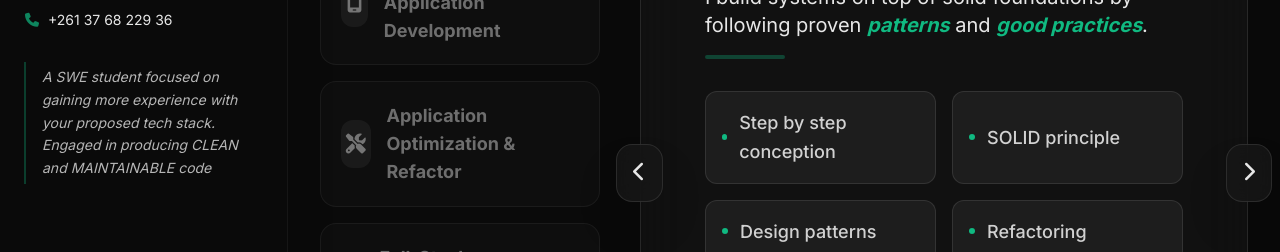
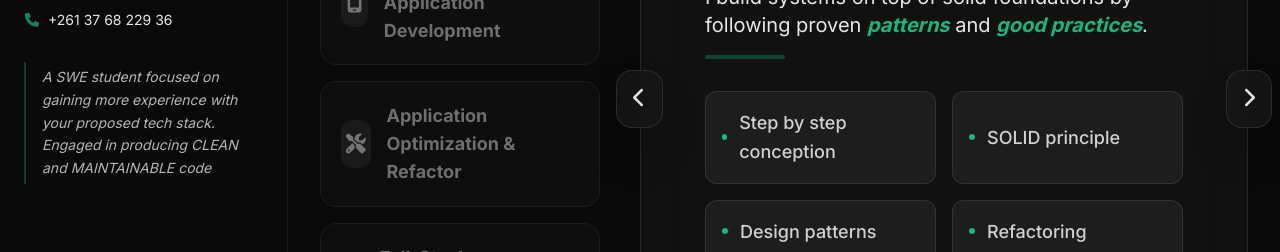
Before and after one commit to gigasandwich/giga-portfolio, a Next.js app: page / in a window 1280 px wide. Shown: the part 376-628 px from the top of the page. Built offline with nearby package versions, Linux system fonts and the light colour scheme.

Commit message:
Add a single component CardContainer to do "next/previous"
already has swiping :)

```diff
--- /dev/null
+++ b/src/components/CardContainer.tsx
@@ -0,0 +1,68 @@
+"use client";
+import { AnimatePresence, motion } from "framer-motion";
+import { ReactNode } from "react";
+
+interface CardContainerProps {
+    children: ReactNode;
+    onPrev: () => void;
+    onNext: () => void;
+    id: any; // Unique key for AnimatePresence transition
+    className?: string;
+}
+
+export default function CardContainer({ children, onPrev, onNext, id, className = "" }: CardContainerProps) {
+    return (
+        <div className="relative group/container w-full h-full">
+            {/* Chilren animation */}
+            <AnimatePresence mode="wait">
+                <motion.aside
+                    key={id}
+                    initial={{ opacity: 0, x: 20 }}
+                    animate={{ opacity: 1, x: 0 }}
+                    exit={{ opacity: 0, x: -20 }}
+                    transition={{ duration: 0.3 }}
+                    drag="x"
+                    dragConstraints={{ left: 0, right: 0 }}
+                    dragElastic={{ left: 0.15, right: 0.15 }}
+                    onDragEnd={(_, info) => {
+                        if (info.offset.x < -50) {
+                            onNext();
+                        } else if (info.offset.x > 50) {
+                            onPrev();
+                        }
+                    }}
+                    className={`
+                        p-6 lg:p-8
+                        w-full h-full overflow-y-auto
+                        bg-white/[0.03] backdrop-blur-xl
+                        border border-white/10 rounded-3xl shadow-2xl
+                        flex flex-col relative
+                        ${className}
+                    `}
+                >
+                    {children}
+                </motion.aside>
+            </AnimatePresence>
+
+            {/* Navigation Buttons - Positioned Outside/Overlapping */}
+            <div className="absolute top-1/2 -translate-y-1/2 -left-4 lg:-left-6 z-40">
+                <button
+                    onClick={onPrev}
+                    aria-label="Previous"
+                    className="p-3 lg:p-4 rounded-2xl bg-neutral-900/80 border border-white/10 text-white/90 hover:bg-primary hover:border-primary hover:scale-110 active:scale-95 backdrop-blur-md shadow-2xl transition-all duration-300 group/btn"
+                >
+                    <i className="fa-solid fa-chevron-left text-xl group-hover:-translate-x-1 transition-transform" />
+                </button>
+            </div>
+            <div className="absolute top-1/2 -translate-y-1/2 -right-4 lg:-right-6 z-40">
+                <button
+                    onClick={onNext}
+                    aria-label="Next"
+                    className="p-3 lg:p-4 rounded-2xl bg-neutral-900/80 border border-white/10 text-white/90 hover:bg-primary hover:border-primary hover:scale-110 active:scale-95 backdrop-blur-md shadow-2xl transition-all duration-300 group/btn"
+                >
+                    <i className="fa-solid fa-chevron-right text-xl group-hover:translate-x-1 transition-transform" />
+                </button>
+            </div>
+        </div>
+    );
+}
--- a/src/sections/WhatIDo.tsx
+++ b/src/sections/WhatIDo.tsx
@@ -3,7 +3,8 @@ import whatIDoData, { WhatIDoType } from "@/data/what-i-do/Main";
 import { useState } from "react";
 import Image from "next/image";
 import Title from "@/components/Title";
-import { AnimatePresence, motion } from "framer-motion";
+import { motion } from "framer-motion";
+import CardContainer from "@/components/CardContainer";
 
 
 export default function WhatIDo() {
@@ -54,21 +55,12 @@ export default function WhatIDo() {
                 </div>
 
                 {/* Right side: Detailed Description */}
-                <div className="col-span-1 lg:col-span-2 relative group/container">
-                    <AnimatePresence mode="wait">
-                        <motion.aside
-                            key={index}
-                            initial={{ opacity: 0, x: 20 }}
-                            animate={{ opacity: 1, x: 0 }}
-                            exit={{ opacity: 0, x: -20 }}
-                            transition={{ duration: 0.3 }}
-                            className={`
-                                p-6 lg:p-8
-                                h-[450px] lg:h-[750px] overflow-y-auto
-                                bg-white/[0.03] backdrop-blur-xl
-                                border border-white/10 rounded-3xl shadow-2xl
-                                flex flex-col
-                            `}
+                <div className="col-span-1 lg:col-span-2 relative">
+                    <CardContainer
+                        id={index}
+                        onPrev={prev}
+                        onNext={next}
+                        className="min-h-[450px] max-h-[450px] lg:max-h-[750px]"
                     >
                         <div className="flex items-center gap-4 mb-8 px-2 md:px-8">
                             <div className="p-4 bg-primary/20 rounded-2xl text-primary shadow-lg shadow-primary/20">
@@ -80,34 +72,12 @@ export default function WhatIDo() {
                         <div className="text-white/80 leading-relaxed text-lg px-2 md:px-8">
                             {current.description}
                         </div>
-                        </motion.aside>
-                    </AnimatePresence>
-
-                    {/* Navigation Buttons - Positioned Outside/Overlapping */}
-                    <div className="absolute top-1/2 -translate-y-1/2 -left-4 lg:-left-6 z-40">
-                        <button
-                            onClick={prev}
-                            aria-label="Previous"
-                            className="p-3 lg:p-4 rounded-2xl bg-neutral-900/80 border border-white/10 text-white/90 hover:bg-primary hover:border-primary hover:scale-110 active:scale-95 backdrop-blur-md shadow-2xl transition-all duration-300 group/btn"
-                        >
-                            <i className="fa-solid fa-chevron-left text-xl group-hover:-translate-x-1 transition-transform" />
-                        </button>
-                    </div>
-                    <div className="absolute top-1/2 -translate-y-1/2 -right-4 lg:-right-6 z-40">
-                        <button
-                            onClick={next}
-                            aria-label="Next"
-                            className="p-3 lg:p-4 rounded-2xl bg-neutral-900/80 border border-white/10 text-white/90 hover:bg-primary hover:border-primary hover:scale-110 active:scale-95 backdrop-blur-md shadow-2xl transition-all duration-300 group/btn"
-                        >
-                            <i className="fa-solid fa-chevron-right text-xl group-hover:translate-x-1 transition-transform" />
-                        </button>
-                    </div>
+                    </CardContainer>
                 </div>
             </div>
         </>
     );
 }
-
 const WhatIDoCard = ({
     whatIDo,
     active,
```
Also changed, not shown: src/sections/Experience.tsx (+28 -35 lines). Lines whose indentation alone changed are shown as unchanged.
